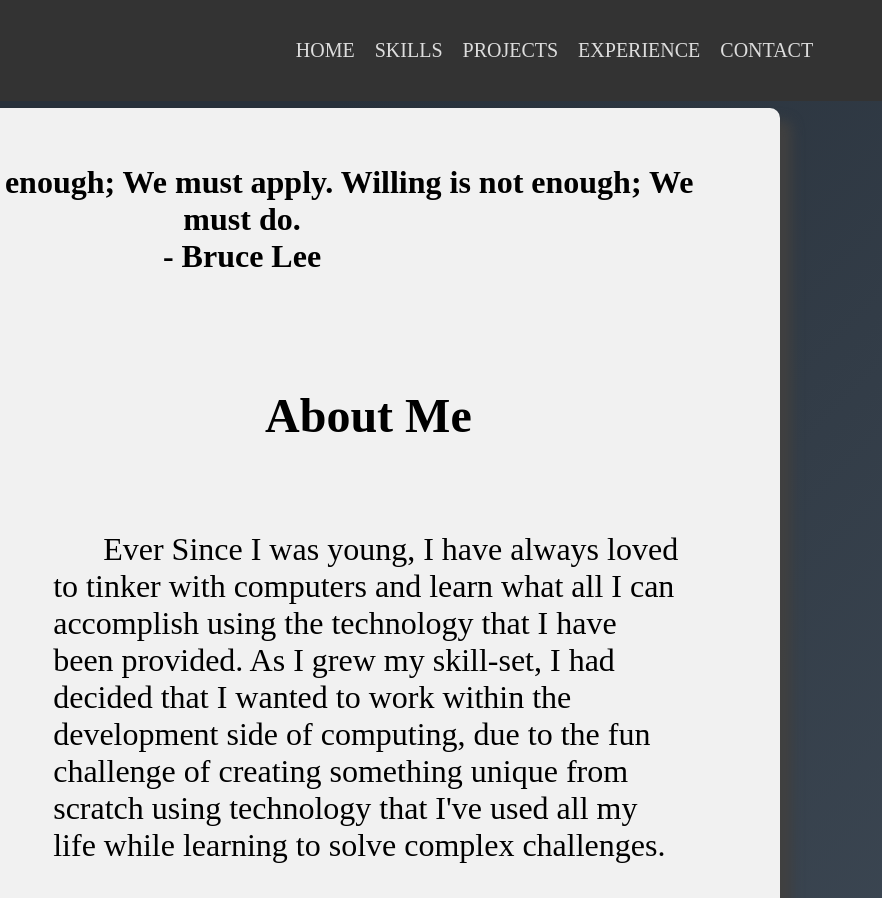
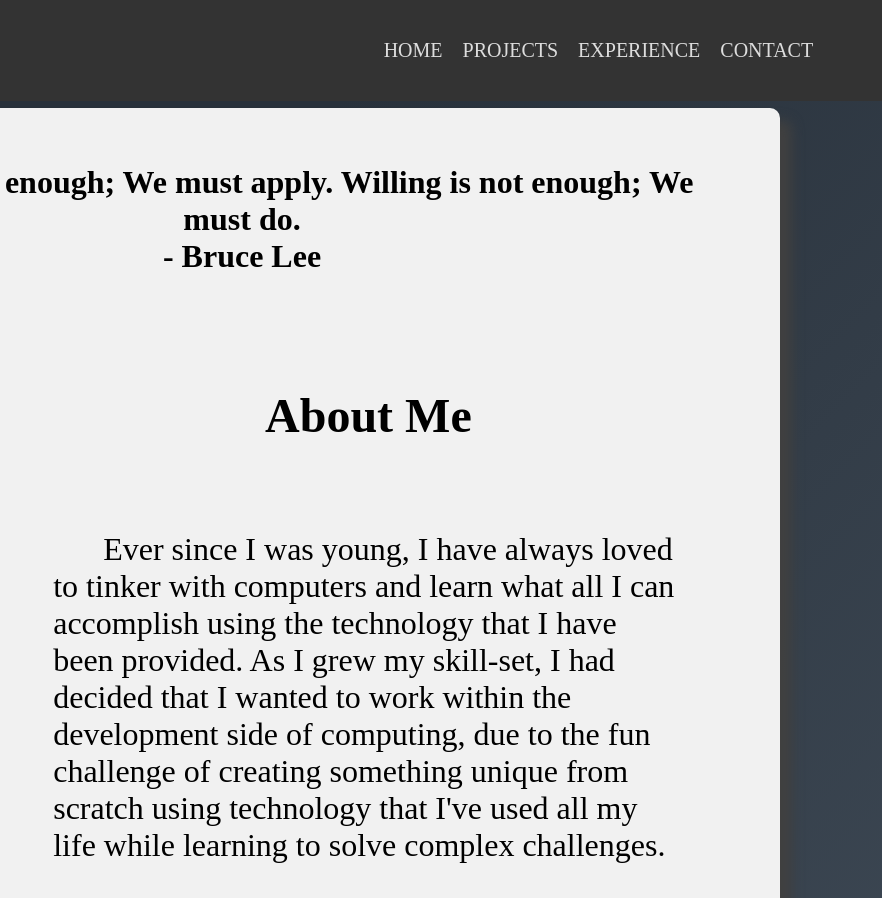
Before and after one commit to Peytonsparks789/TestSite, a plain HTML site: page index.html in a window 1280 px wide. Shown: the top 898 px of the page, 398-1280 px from the left. Drawn offline with Linux system fonts and the light colour scheme.

Commit message:
Add files via upload

```diff
--- a/index.html
+++ b/index.html
@@ -14,7 +14,6 @@
     <nav>
         <ul>
             <li><a href="index.html">Home</a></li>
-            <li><a href="index.html">Skills</a></li>
             <li><a href="index.html">Projects</a></li>
             <li><a href="index.html">Experience</a></li>
             <li><a href="index.html">Contact</a></li>
@@ -72,7 +71,7 @@
         </div>
         <div class="IndexAboutMeContent">
             <div>
-                <p>Ever Since I was young, I have always loved to tinker with computers and learn what all I can accomplish using the technology that I have been provided. As I grew my skill-set, I had decided that I wanted to work within the development side of computing, due to the fun challenge of creating something unique from scratch using technology that I've used all my life while learning to solve complex challenges.</p><br>
+                <p>Ever since I was young, I have always loved to tinker with computers and learn what all I can accomplish using the technology that I have been provided. As I grew my skill-set, I had decided that I wanted to work within the development side of computing, due to the fun challenge of creating something unique from scratch using technology that I've used all my life while learning to solve complex challenges.</p><br>
 
                 <p>I also knew that I wanted to try to pass this knowledge I had received to others so that they could learn too. As I knew part of the job in <abbr title="Information Technology">IT</abbr> is to not only to help resolve issues but help educate the end user, I figured CSIT would be perfect for me as I could hone my skills while attempting to help educate others on topics that interested me.</p><br>
 
```
